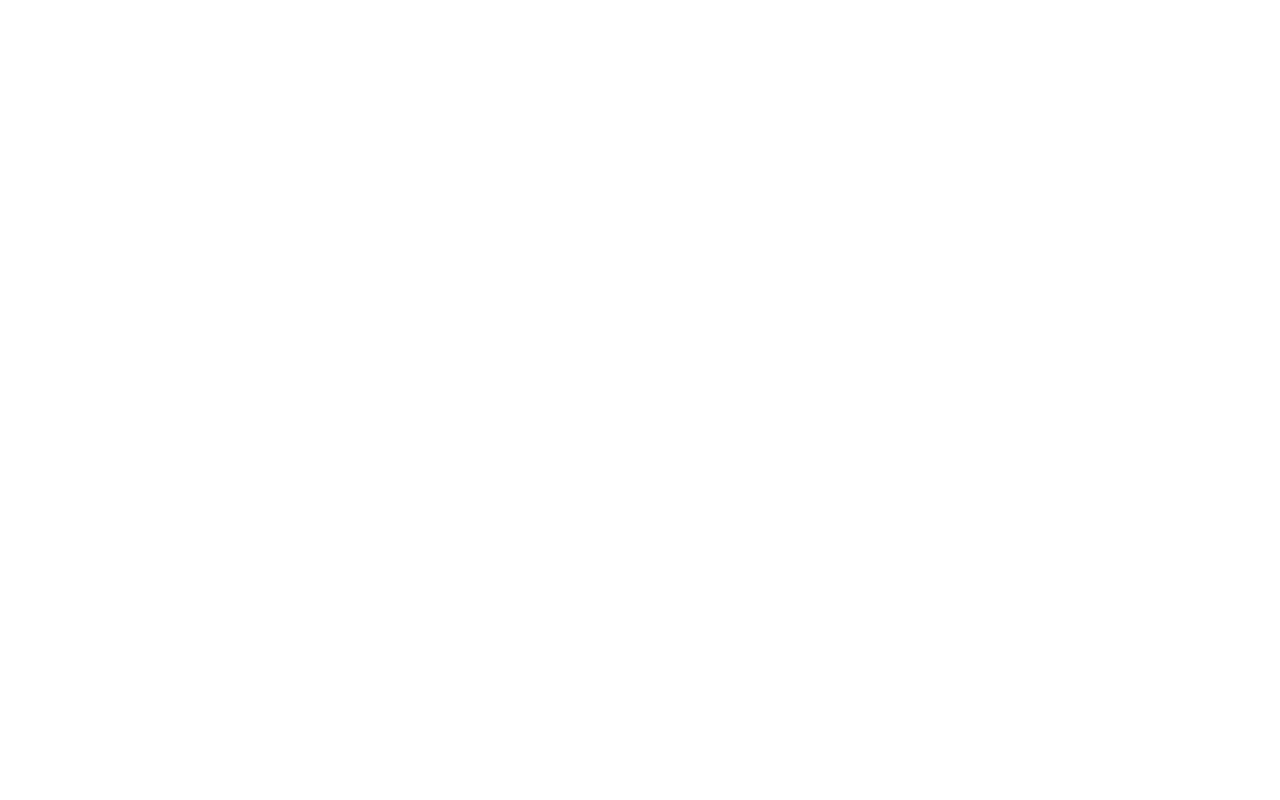
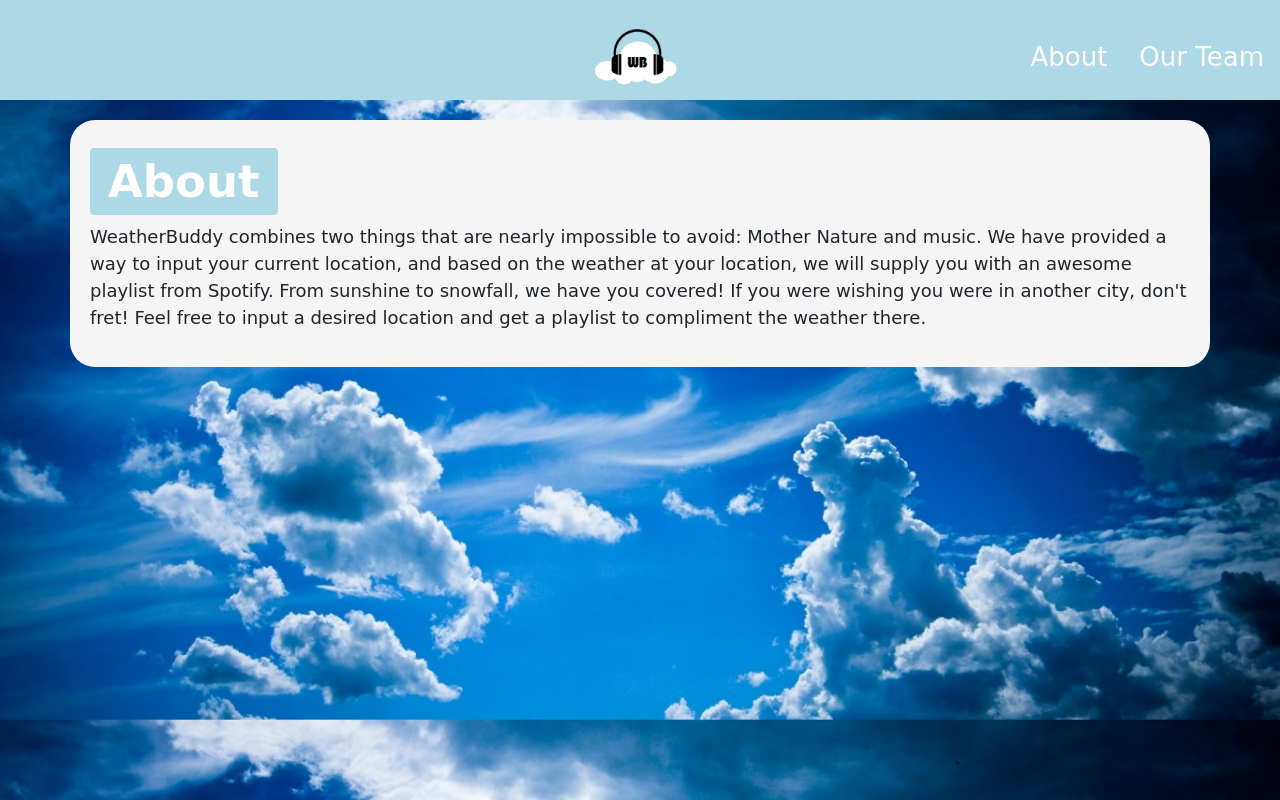
Before and after one commit to mfskibiel/WeatherBuddy, a plain HTML site: page about.html in a window 1280 px wide. Drawn offline with nearby package versions, Linux system fonts and the light colour scheme; a script that the page names is missing; a web font is replaced by a local one.

Commit message:
added about page with motivation behind our web app

```diff
--- a/about.html
+++ b/about.html
@@ -1,12 +1,55 @@
 <!DOCTYPE html>
 <html lang="en">
+
 <head>
     <meta charset="UTF-8">
     <meta name="viewport" content="width=device-width, initial-scale=1.0">
     <meta http-equiv="X-UA-Compatible" content="ie=edge">
-    <title>About</title>
+    <title>WeatherBuddy</title>
+    <link rel="stylesheet" href="https://stackpath.bootstrapcdn.com/bootstrap/4.3.1/css/bootstrap.min.css"
+        integrity="sha384-ggOyR0iXCbMQv3Xipma34MD+dH/1fQ784/j6cY/iJTQUOhcWr7x9JvoRxT2MZw1T" crossorigin="anonymous">
+    <script src="https://cdnjs.cloudflare.com/ajax/libs/jquery/3.2.1/jquery.min.js"></script>
+    <link rel="stylesheet" href="style.css">
+    <link href="https://fonts.googleapis.com/css?family=McLaren&display=swap" rel="stylesheet">
 </head>
+
 <body>
+    <div class="row">
+        <!-- <div class="col-3">
 
+        </div> -->
+        <div class="col-7">
+                <a href="index.html">  <img src="images/weatherBuddy.png" class="logo"/> </a>
+        </div>
+        <div class="col-5">
+            <ul class="nav">
+                <li class="nav-item">
+                    <a class="nav-link active" href="about.html">About</a>
+                </li>
+                <li class="nav-item">
+                    <a class="nav-link" href="Team.html">Our Team</a>
+                </li>
+            </ul>
+        </div>
+    </div>
+    <div class='container'>
+            <h2> <span class="badge badge-primary">About</span></h2>
+        <div class="content">
+            <p> WeatherBuddy combines two things that are nearly impossible to avoid: Mother Nature and music.
+                We have provided a way to input your current location, and based on the weather at your location, we will
+                supply you with an awesome playlist from Spotify. From sunshine to snowfall, we have you covered!
+                If you were wishing you were in another city, don't fret! Feel free to input a desired location and
+                get a playlist to compliment the weather there.
+            </p>
+        </div>
+
+    </div>
+    <!-- Keep at bottom so js runs after DOM rendering -->
+    <script src="https://cdnjs.cloudflare.com/ajax/libs/jquery/3.4.1/jquery.min.js"></script>
+    <script src="https://cdn.jsdelivr.net/algoliasearch/3/algoliasearch.min.js"></script>
+    <script src="https://cdn.jsdelivr.net/autocomplete.js/0/autocomplete.min.js"></script>
+    <script src='app.js'></script>
+    <script src='main.js'></script>
 </body>
+
 </html>
--- a/style.css
+++ b/style.css
@@ -5,6 +5,15 @@ body {
     transition: background-image 1s linear;
 }
 
+h2{
+    font-family: 'McLaren', cursive;
+    font-size: 60px;
+}
+
+.badge-primary{
+
+    background: lightblue;
+}
 .row{
     background: lightblue;
     padding: 0px;
@@ -114,3 +123,8 @@ h4 {
     font-family: 'McLaren', cursive;
     padding: 20px;
 }
+
+p{
+    font-family: 'McLaren', cursive;
+    font-size: 18px;
+}
```
Also changed, not shown: index.html (+1 -1 lines).
